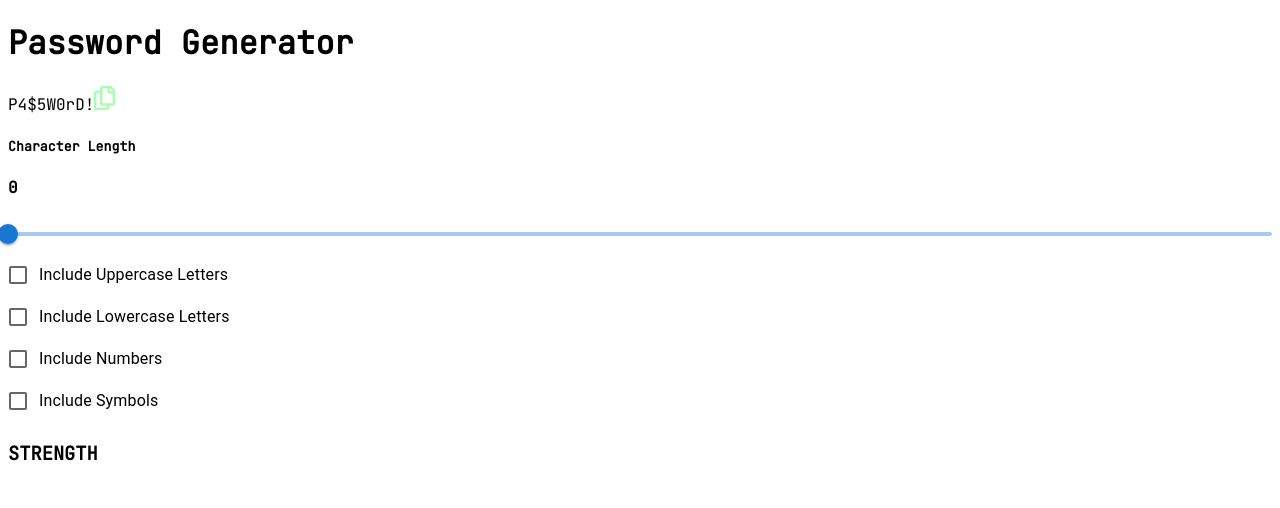
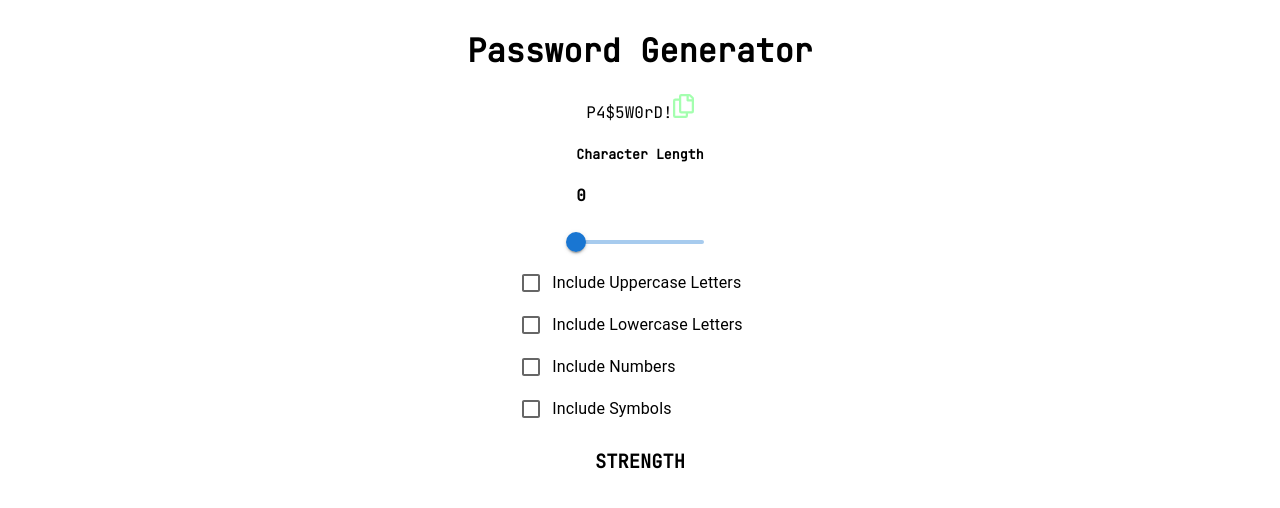
Before and after one commit to spomberg/password-generator, a React (Create React App) app: page / in a window 1280 px wide. Shown: the top 508 px of the page. Built offline with nearby package versions, Linux system fonts and the light colour scheme.

Commit message:
Set display to flex and justify page center

```diff
--- a/src/App.scss
+++ b/src/App.scss
@@ -1,5 +1,8 @@
 @import './index.scss';
 
-body {
+.app {
+  display: flex;
+  flex-direction: column;
+  align-items: center;
   font-family: JetBrainsMono;
 }
```
